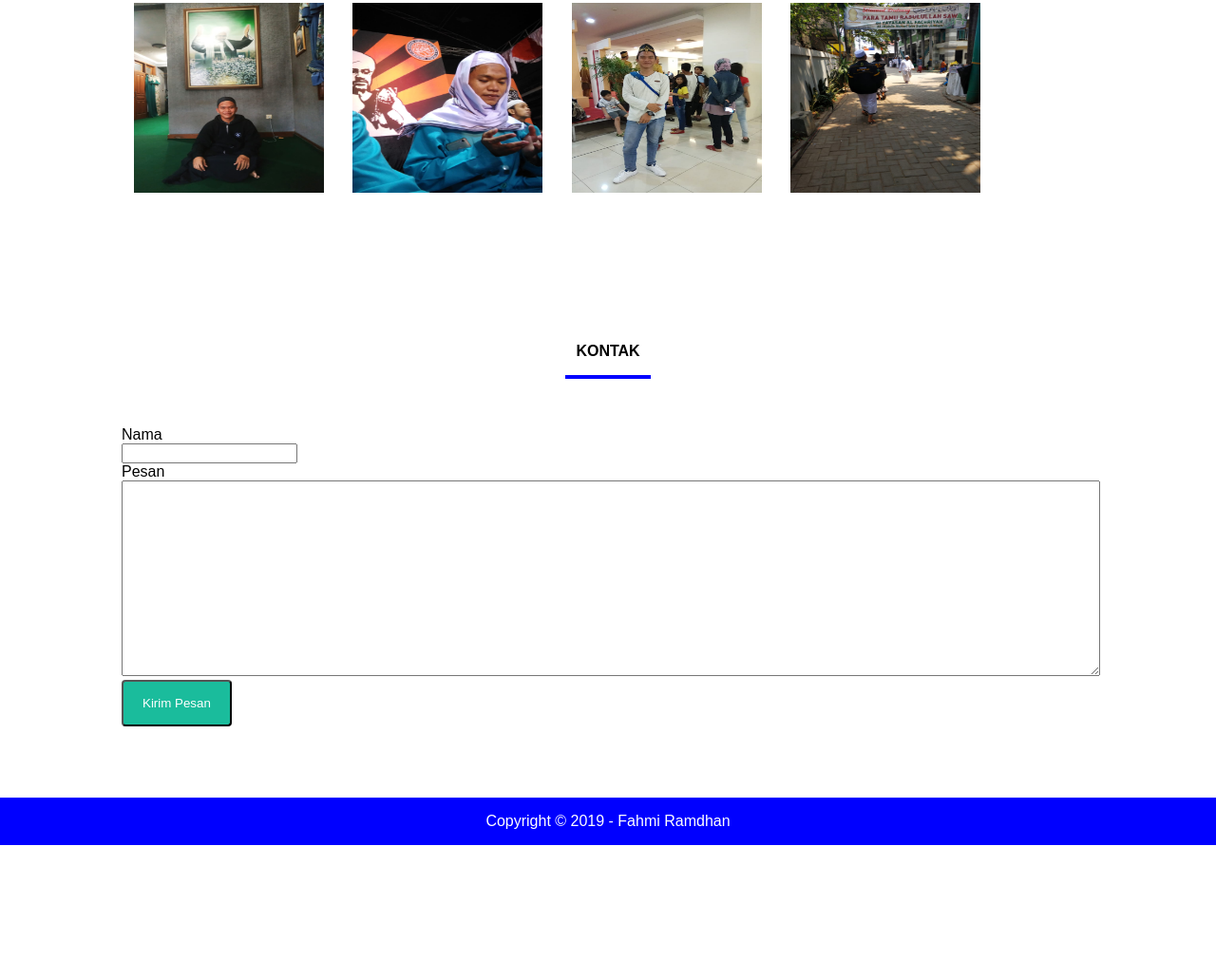
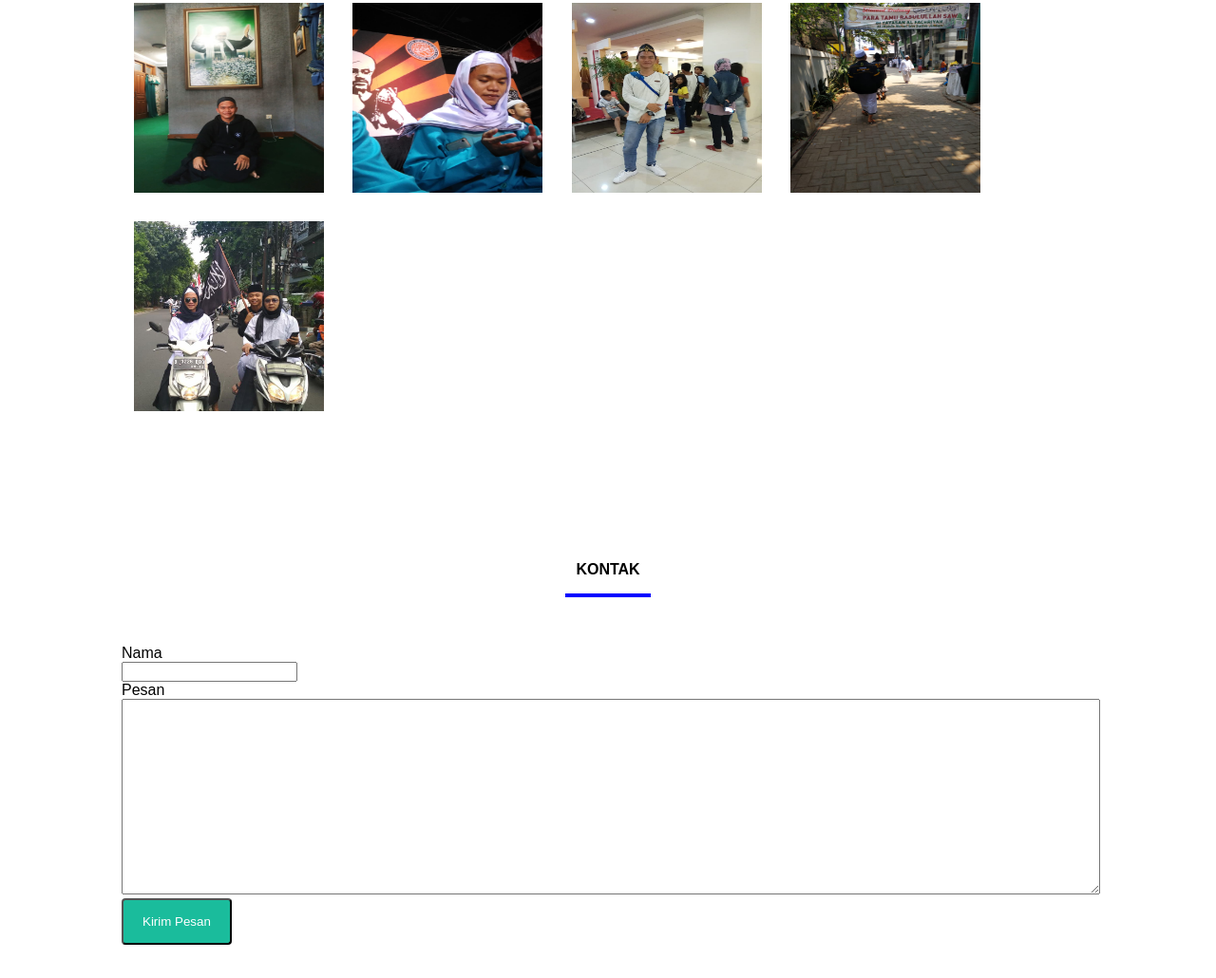
Before and after one commit to FahmiRamdhan/Front-end, a plain HTML site: page index.html in a window 1280 px wide. Shown: the part 1003-2033 px from the top of the page at 95% size. Before the commit the page ends 1893 px from the top, so only its background shows below. Drawn offline with Linux system fonts and the light colour scheme.

Commit message:
Update index.html

```diff
--- a/index.html
+++ b/index.html
@@ -47,6 +47,7 @@
 			<img src="Aset/Image/25.jpeg" class="img-galeri">
 			<img src="Aset/Image/26.jpeg" class="img-galeri">
 			<img src="Aset/Image/27.jpeg" class="img-galeri">
+			<img src="Aset/Image/23.jpeg" class="img-galeri">
 		</div>
 	</div>
 	<!--- end portfolio -->
```
